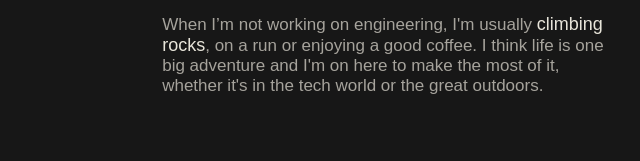
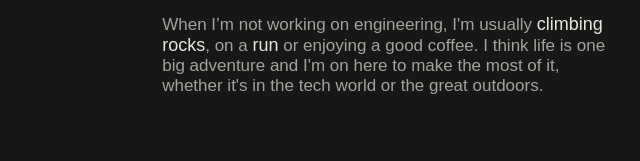
Before and after one commit to JohnRehagen/Johns-Website, a plain HTML site: page index.html in a window 1280 px wide. Shown: the part 285-446 px from the top of the page, 400-1040 px from the left. Drawn offline with Linux system fonts and the light colour scheme; a web font is replaced by a local one.

Commit message:
added strava link

```diff
--- a/index.html
+++ b/index.html
@@ -43,7 +43,7 @@
             <div class="section" id="About">
                 <p>I'm an engineering student seeking an internship for <a>Summer 2024</a> </p>
                 <p>I've led a team to build <a href="https://frc-6672.square.site/" target="_blank">150 lb competitive robots</a>, worked to design and manufacture a 30,000 ft  <a href="https://www.tamusrt.org/" target="_blank">hybrid engined rocket</a> and now am working in  <a href="https://rivian.com/" target="_blank">Manufacturing Engineering at Rivian</a> to build electric vehicles better and <a href="https://rivian.com/forever" target="_blank">keep the world adventurous forever</a>.</p>
-                <p>When I’m not working on engineering, I'm usually <a href="https://www.instagram.com/john_climbs/" target="_blank">climbing rocks</a>, on a run or enjoying a good coffee. I think life is one big adventure and I'm on here to make the most of it, whether it's in the tech world or the great outdoors. </p>
+                <p>When I’m not working on engineering, I'm usually <a href="https://www.instagram.com/john_climbs/" target="_blank">climbing rocks</a>, on a <a href="https://www.strava.com/athletes/21099946" target="_blank">run</a> or enjoying a good coffee. I think life is one big adventure and I'm on here to make the most of it, whether it's in the tech world or the great outdoors. </p>
             </div>
 
             <div class="section" id="Experience">
```
